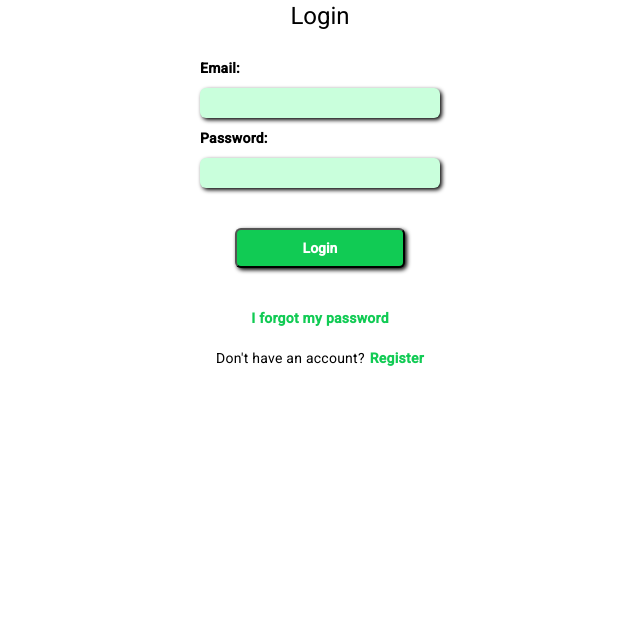
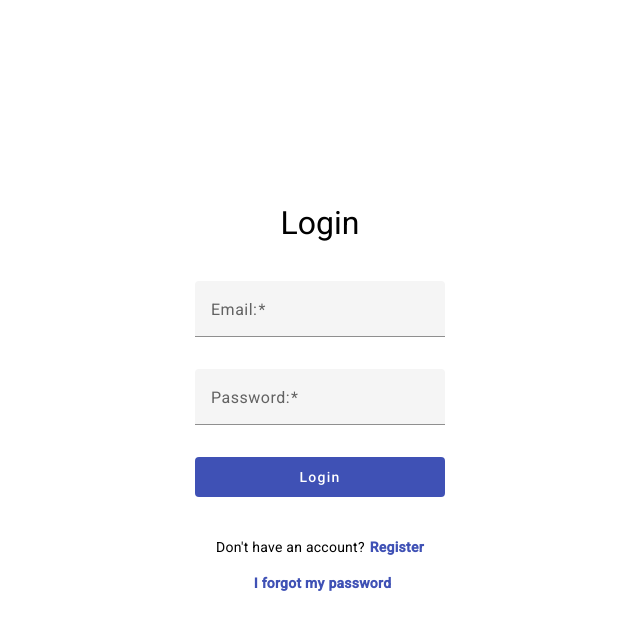
Before and after one commit to pmatisic/stem2024, an Angular app in the folder Frontend/frontend/: page /login in a window 1280 px wide. Shown: the top 630 px of the page, without its empty margins (320-960 px from the left). Built offline with nearby package versions, Linux system fonts and the light colour scheme.

Commit message:
Redisigned login and registration

```diff
--- a/Frontend/frontend/src/app/login/login.component.html
+++ b/Frontend/frontend/src/app/login/login.component.html
@@ -2,18 +2,20 @@
     <h1>Login</h1>
     <div id="message"></div>
     <form #loginForm="ngForm" (ngSubmit)="submitLogin(loginForm)" novalidate>
+        <mat-form-field appearance="fill" class="form-group">
+            <mat-label>Email:</mat-label>
+            <input matInput type="email" name="email" ngModel #email="ngModel" required>
+        </mat-form-field>
+        <mat-form-field appearance="fill" class="form-group">
+            <mat-label>Password:</mat-label>
+            <input matInput type="password" name="password" ngModel #password="ngModel" required>
+        </mat-form-field>
         <div class="form-group">
-            <label for="email">Email:</label>
-            <input type="email" name="email" ngModel #email="ngModel" required>
-        </div>
-        <div class="form-group">
-            <label for="password">Password:</label>
-            <input type="password" name="password" ngModel #password="ngModel" required>
-        </div>
-        <div class="form-group">
-            <button id="login" type="submit">Login</button>
+            <button mat-flat-button color="primary" id="login" type="submit">Login</button>
         </div>
     </form>
-    <a routerLink="/passwordReset" id="passwordResetLink" target="_blank">I forgot my password</a>
-    <div id="registerInstead">Don't have an account? <a [routerLink]="['/registration']" id="registrationLink">Register</a></div>
+
+    <div id="loginInstead">Don't have an account? <a [routerLink]="['/registration']" class="loginLink">Register</a></div>
+
+    <a routerLink="/passwordReset" class="loginLink" id="up" target="_blank">I forgot my password</a>
 </div>
--- a/Frontend/frontend/src/app/login/login.component.scss
+++ b/Frontend/frontend/src/app/login/login.component.scss
@@ -1,11 +1,35 @@
-@use '../style-templates/templates.scss';
-
 :host{
     height: 100%;
 }
 
+h1 {
+    font-size: xx-large;
+    margin-bottom: 2rem;
+}
+
+mat-form-field{
+    width:250px !important;
+}
+
 #formContainer{
-    @extend %formContainerStyle
+    height: 100%;
+    display: flex;
+    flex-direction: column;
+    justify-content: center;
+    align-items: center;
+
+    #message{
+        margin-bottom: 10px;
+        display: flex;
+        justify-content: center;
+        align-items: center;
+        text-align: center;
+        color: #ff0000;
+    }
+
+    button{
+        height: 2.5rem;
+    }
 }
 
 .form-group {
@@ -18,32 +42,24 @@
     }
 }
 
-#registerInstead{
-    margin-top: 20px;
+#loginInstead{
+    margin-top: 30px;
     display: flex;
     align-items: center;
 }
 
-#registrationLink {
+.loginLink {
     margin-left: 5px;
-    color: #11CB54;
+    color: #3f51b5;
     font-weight: bold;
     text-decoration: none;
+    cursor: pointer;
 
     &:hover {
         text-decoration: underline;
     }
 }
 
-#passwordResetLink{
-    margin-top: 30px;
-    display: flex;
-    align-items: center;
-    color: #11CB54;
-    font-weight: bold;
-    text-decoration: none;
-
-    &:hover {
-        text-decoration: underline;
-    }
+#up {
+    margin-top: 1rem;
 }
--- a/Frontend/frontend/src/app/login/login.component.ts
+++ b/Frontend/frontend/src/app/login/login.component.ts
@@ -3,11 +3,14 @@ import { NgForm, FormsModule } from '@angular/forms';
 import { Router, RouterModule } from '@angular/router';
 import { CommonModule } from '@angular/common';
 //import { UserManagerService } from '../services/user-manager.service';
+import {MatFormFieldModule} from '@angular/material/form-field';
+import {MatInputModule} from '@angular/material/input';
+import {MatButtonModule} from '@angular/material/button';
 
 @Component({
   selector: 'app-login',
   standalone: true,
-  imports: [FormsModule,CommonModule, RouterModule],
+  imports: [FormsModule,CommonModule, RouterModule,MatFormFieldModule,MatInputModule,MatButtonModule],
   templateUrl: './login.component.html',
   styleUrl: './login.component.scss'
 })
--- a/Frontend/frontend/src/app/registration/registration.component.html
+++ b/Frontend/frontend/src/app/registration/registration.component.html
@@ -3,24 +3,24 @@
     <div *ngIf="loading" class="spinner"></div>
     <div id="message"></div>
     <form #registrationForm="ngForm" (ngSubmit)="submitRegistration(registrationForm)" novalidate>
+        <mat-form-field appearance="fill" class="form-group">
+            <mat-label>First name:</mat-label>
+            <input matInput type="text" name="firstname" ngModel #firstName="ngModel" required>
+        </mat-form-field>
+        <mat-form-field appearance="fill" class="form-group">
+            <mat-label>Last name:</mat-label>
+            <input matInput type="text" name="lastname" ngModel #lastName="ngModel" required>
+        </mat-form-field>
+        <mat-form-field appearance="fill" class="form-group">
+            <mat-label>Email:</mat-label>
+            <input matInput type="email" name="email" ngModel #email="ngModel" required email>
+        </mat-form-field>
+        <mat-form-field appearance="fill" class="form-group">
+            <mat-label>Password:</mat-label>
+            <input matInput type="password" name="password" ngModel #password="ngModel" required minlength="6">
+        </mat-form-field>
         <div class="form-group">
-            <label for="firstname">First name:</label>
-            <input type="text" name="firstname" ngModel #firstName="ngModel" required>
-        </div>
-        <div class="form-group">
-            <label for="lastname">Last name:</label>
-            <input type="text" name="lastname" ngModel #lastName="ngModel" required>
-        </div>
-        <div class="form-group">
-            <label for="email">Email:</label>
-            <input type="email" name="email" ngModel #email="ngModel" required email>
-        </div>
-        <div class="form-group">
-            <label for="password">Password:</label>
-            <input type="password" name="password" ngModel #password="ngModel" required minlength="6">
-        </div>
-        <div class="form-group">
-            <button id="register" type="submit">Register</button>
+            <button mat-flat-button color="primary" id="register" type="submit">Register</button>
         </div>
     </form>
     <div id="loginInstead">Already have an account? <a [routerLink]="['/login']" id="loginLink">Log in</a></div>
--- a/Frontend/frontend/src/app/registration/registration.component.scss
+++ b/Frontend/frontend/src/app/registration/registration.component.scss
@@ -1,11 +1,36 @@
-@use '../style-templates/templates.scss';
 
 :host{
     height: 100%;
 }
 
+h1 {
+    font-size: xx-large;
+    margin-bottom: 2rem;
+}
+
+mat-form-field{
+    width:250px !important;
+ }
+
 #formContainer{
-    @extend %formContainerStyle
+    height: 100%;
+    display: flex;
+    flex-direction: column;
+    justify-content: center;
+    align-items: center;
+
+    #message{
+        margin-bottom: 10px;
+        display: flex;
+        justify-content: center;
+        align-items: center;
+        text-align: center;
+        color: #ff0000;
+    }
+
+    button{
+        height: 2.5rem;
+    }
 }
 
 .form-group {
@@ -26,7 +51,7 @@
 
 #loginLink {
     margin-left: 5px;
-    color: #11CB54;
+    color: #3f51b5;
     font-weight: bold;
     text-decoration: none;
     cursor: pointer;
@@ -35,6 +60,3 @@
         text-decoration: underline;
     }
 }
-button{
-    cursor: pointer;
-}
--- a/Frontend/frontend/src/app/registration/registration.component.ts
+++ b/Frontend/frontend/src/app/registration/registration.component.ts
@@ -3,11 +3,14 @@ import { NgForm } from '@angular/forms';
 import { Router, RouterModule } from '@angular/router';
 import { CommonModule } from '@angular/common';
 import { FormsModule } from '@angular/forms';
+import {MatFormFieldModule} from '@angular/material/form-field';
+import {MatInputModule} from '@angular/material/input';
+import {MatButtonModule} from '@angular/material/button';
 
 @Component({
   selector: 'app-registration',
   standalone: true,
-  imports: [FormsModule,CommonModule, RouterModule],
+  imports: [FormsModule,CommonModule, RouterModule,MatFormFieldModule,MatInputModule,MatButtonModule],
   templateUrl: './registration.component.html',
   styleUrl: './registration.component.scss'
 })
--- a/Frontend/frontend/src/app/style-templates/templates.scss
+++ /dev/null
@@ -1,41 +0,0 @@
-%formContainerStyle{
-    display: flex;
-    flex-direction: column;
-    justify-content: center;
-    align-items: center;
-
-    #message{
-        margin-bottom: 10px;
-        display: flex;
-        justify-content: center;
-        align-items: center;
-        text-align: center;
-        color: #8a0101;
-    }
-
-    label{
-        align-self:flex-start;
-        font-weight: bold;
-    }
-
-    input{
-        background-color: #C9FFDC;
-        width: 240px;
-        height: 30px;
-        border-radius: 6px;
-        box-shadow: 2px 2px 4px #000000;
-        border: none;
-    }
-
-    button{
-        background-color: #11CB54;
-        color: white;
-        font-weight: bold;
-        width: 170px;
-        height: 40px;
-        border-radius: 6px;
-        box-shadow: 2px 2px 4px #000000;
-        align-self: center;
-        margin-top: 30px;
-    }
-}
--- a/Frontend/frontend/src/styles.scss
+++ b/Frontend/frontend/src/styles.scss
@@ -29,7 +29,7 @@
     width: 48px;
     height: 48px;
     border: 5px solid #f5fff6;
-    border-bottom-color: #11cb54;
+    border-bottom-color: #3f51b5;
     border-radius: 50%;
     display: inline-block;
     box-sizing: border-box;
```
